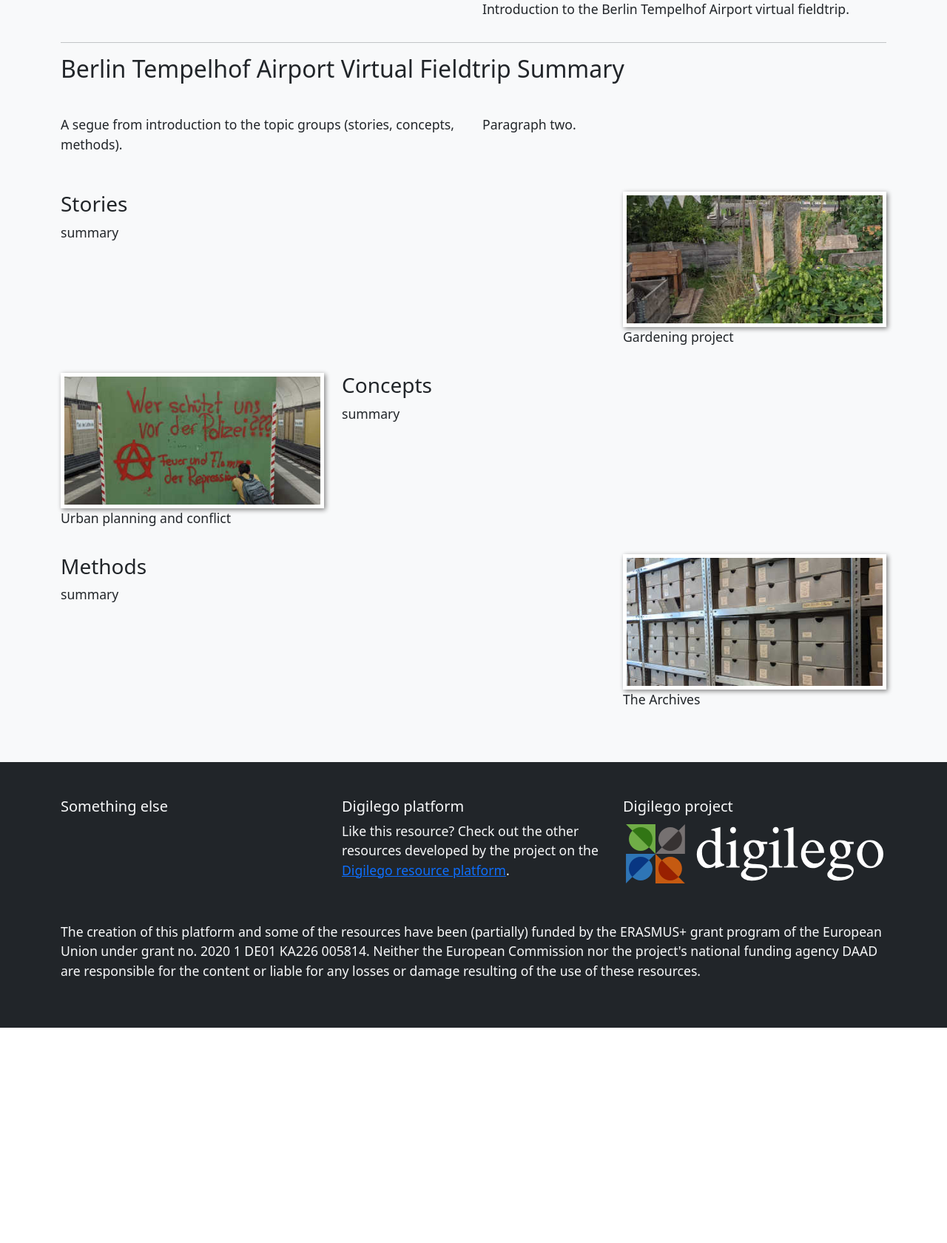
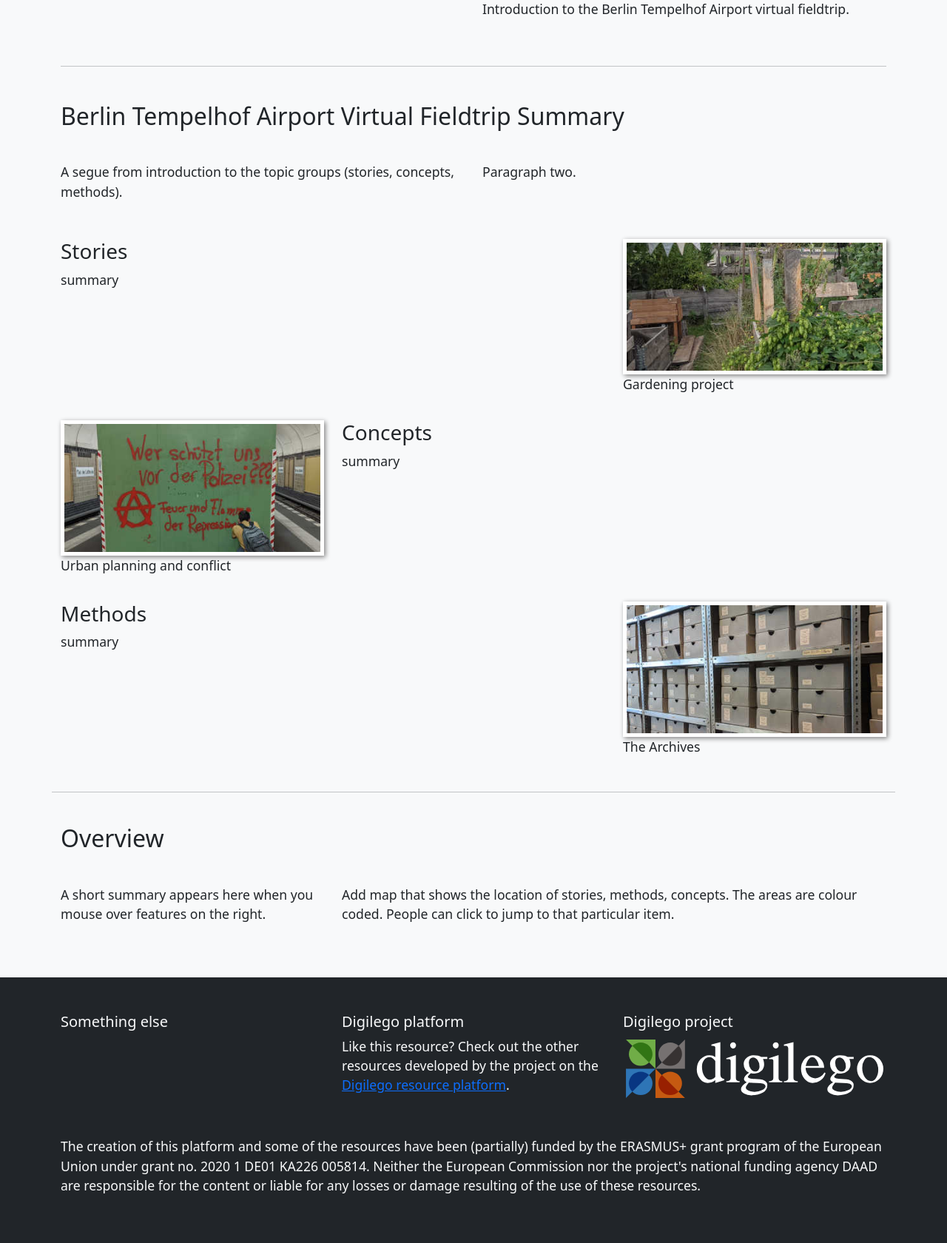
Before and after one commit to serialc/BerlinVF, a PHP site: page /export/index.html in a window 1280 px wide. Shown: the part 487-2167 px from the top of the page at 74% size. Before the commit the page ends 1876 px from the top, so only its background shows below. Run offline with PHP 8.4, Linux system fonts and the light colour scheme.

Commit message:
progress

```diff
--- a/export/index.html
+++ b/export/index.html
@@ -24,7 +24,7 @@
         </button>
 
         <div class="collapse navbar-collapse" id="navbarNavDropdown">
-            <ul class="navbar-nav"><li class="nav-item"><a class="nav-link active" aria-current="page" href="/~cyrille/BerlinVF/">Home</a></li><li class="nav-item"><a class="nav-link" href="/~cyrille/BerlinVF/stories/">Stories</a></li><li class="nav-item"><a class="nav-link" href="/~cyrille/BerlinVF/concepts/">Concepts</a></li><li class="nav-item"><a class="nav-link" href="/~cyrille/BerlinVF/methods/">Methods</a></li>            </ul>
+            <ul class="navbar-nav"><li class="nav-item"><a class="nav-link active" aria-current="page" href="/~cyrille/BerlinVF/">Home</a></li><li class="nav-item"><a class="nav-link" href="/~cyrille/BerlinVF/stories/">Stories</a></li><li class="nav-item"><a class="nav-link" href="/~cyrille/BerlinVF/methods/">Methods</a></li><li class="nav-item"><a class="nav-link" href="/~cyrille/BerlinVF/concepts/">Concepts</a></li>            </ul>
         </div>
     </div>
 </nav><div class="container bg-light pb-4"><div class="row">
@@ -51,7 +51,7 @@
     </div>
 </div>
 
-<hr>
+<hr class="mt-5 mb-5">
 
 <div class="row vsites">
 
@@ -95,6 +95,21 @@
         The Archives
     </div>
 
+    <hr class="mt-5 mb-2">
+
+
+    <div class="col-12">
+        <h2>Overview</h2>
+    </div>
+    <div class="col-md-4">
+        A short summary appears here when you mouse over features on the right.
+    </div>
+    <div class="col-md-8">
+        Add map that shows the location of stories, methods, concepts. The areas are colour coded.
+        People can click to jump to that particular item.
+    </div>
+
+
 </div>
 
 </div>        <div class="container-fluid bg-dark text-light pt-5 pb-5 mt-5">
```
Also changed, not shown: html/main.html (+16 -1 lines), php/nav.php (+6 -3 lines), css/thfvf.css (line endings or trailing spaces).
